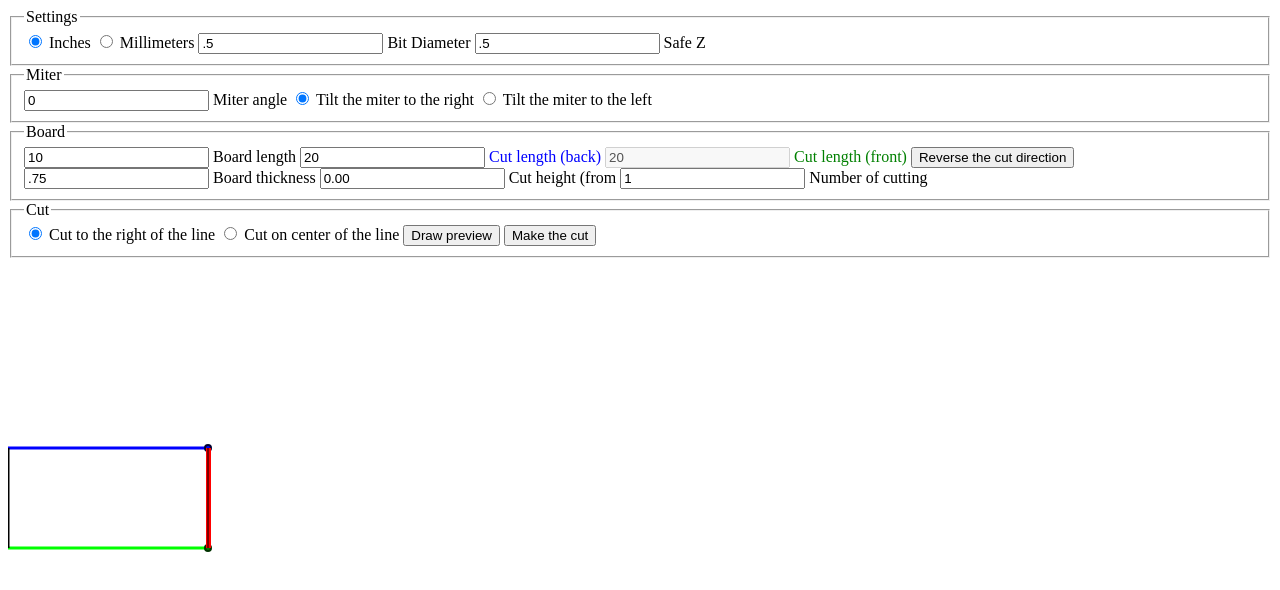
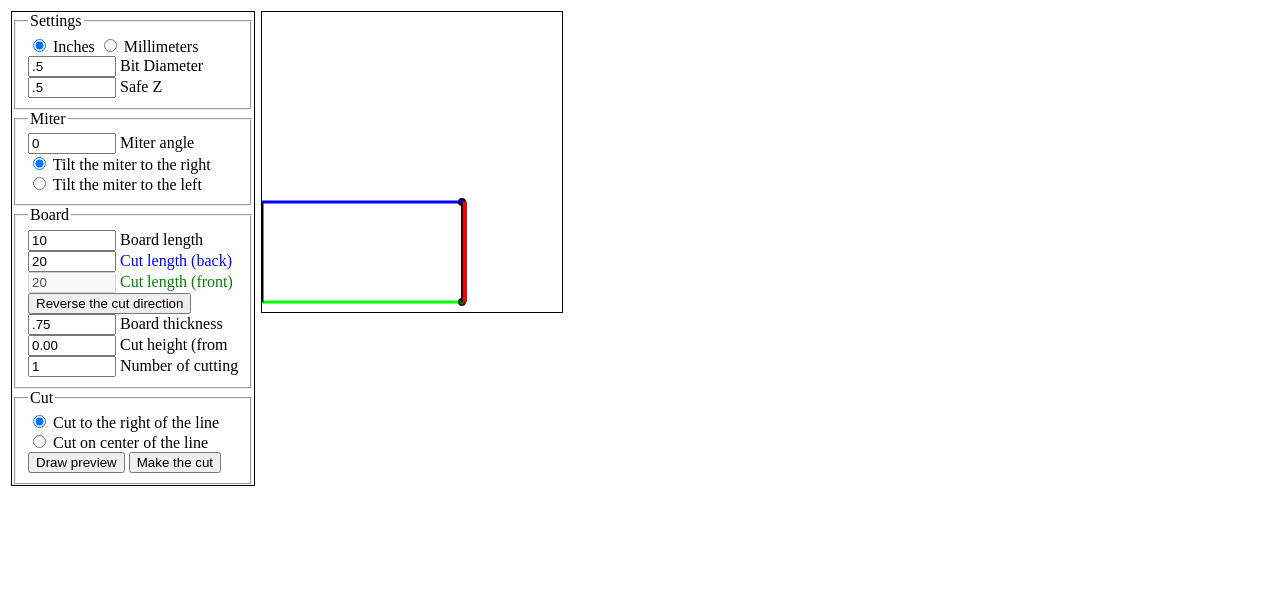
Before and after one commit to stevenrhaggerty/handibot-chopsaw, a plain HTML site: page index.html in a window 1280 px wide. Drawn offline with Linux system fonts and the light colour scheme.

Commit message:
THe mitter can be placed on the right of the cut. The design is started.

```diff
--- a/chop.js
+++ b/chop.js
@@ -22,24 +22,27 @@ function convertMmToIn(millimeters) {
 }
 
 function draw() {
-    var itp = 0;  //Inch To Pixel
+    var vtp = 0;  //Value To Pixel
     var bottom = 290; //To have the y go up and (0,0) is in the bottom left corner
     var xFront, yFront, xBack, yBack;
-    if( document.getElementById("unit_in").checked == true)
-        itp = inToPx;
+    var halfBit;  //The half of the bit diameter
+    var distanceCutBit = 0;
+
+    if(document.getElementById("unit_in").checked == true)
+        vtp = inToPx;
     else
-        itp = convertMmToIn(inToPx);
+        vtp = convertMmToIn(inToPx);
 
     if(cutBack)
         calculateFrontLength();
     else
         calculateBackLength();
 
-    //TODO: décaller si centrer ou à drotie
-    xFront = parseFloat(frontLength.value) * itp;
+    xFront = parseFloat(frontLength.value) * vtp;
     yFront = bottom;
-    xBack = parseFloat(backLength.value) * itp;
-    yBack = bottom - (parseFloat(boardLength.value) * itp);
+    xBack = parseFloat(backLength.value) * vtp;
+    yBack = bottom - (parseFloat(boardLength.value) * vtp);
+    halfBit = (parseFloat(bitDiameter.value)) / 2 * vtp;
 
     ctx.clearRect ( 0 , 0 , canvas.width, canvas.height );
 
@@ -84,14 +87,12 @@ function draw() {
     //Drawing the mitter
     ctx.beginPath();
     if(document.getElementById("cut_pos_right").checked == true) {
-        ctx.moveTo((parseFloat(bitDiameter.value)) + xBack, yBack);
-        ctx.lineTo((parseFloat(bitDiameter.value)) + xFront, yFront);
+        //No need to mutiply by vtp, halfBit is already converted
+        distanceCutBit = halfBit / Math.cos(parseFloat(angle.value) * Math.PI / 180);
     }
-    else {
-        ctx.moveTo(xBack, yBack);
-        ctx.lineTo(xFront, yFront);
-    }
-    ctx.lineWidth = parseFloat(bitDiameter.value) * itp;
+    ctx.moveTo(xBack + distanceCutBit, yBack);
+    ctx.lineTo(xFront + distanceCutBit, yFront);
+    ctx.lineWidth = parseFloat(bitDiameter.value) * vtp;
     ctx.strokeStyle = "#FF0000";
     ctx.stroke();
 
@@ -99,7 +100,7 @@ function draw() {
     ctx.beginPath();
     ctx.moveTo(xBack, yBack);
     ctx.lineTo(xFront, yFront);
-    ctx.lineWidth = 1;
+    ctx.lineWidth = 2;
     ctx.strokeStyle = "#000000";
     ctx.stroke();
 }
--- a/index.html
+++ b/index.html
@@ -6,6 +6,9 @@
     <style type="text/css">
         .blue { color : blue; }
         .green { color : green; }
+        input[type="text"] { width : 80px; }
+        canvas { border : 1px solid black; margin : 3px; }
+        form { float : left; border : 1px solid black; margin : 3px; }
     </style>
     <title>Chop Saw App</title>
 </head>
@@ -17,8 +20,10 @@
             <label for="unit_in">Inches</label>
             <input id="unit_mm" type="radio" name="unit" value="mm" />
             <label for="unit_mm">Millimeters</label>
+            <br />
             <input id="bit_diameter" type="text" name="bit_diameter" value=".5" />
             <label for="bit_diameter">Bit Diameter</label>
+            <br />
             <input id="safe_z" type="text" name="safe_z" value=".5" />
             <label for="safe_z">Safe Z</label>
         </fieldset>
@@ -26,8 +31,10 @@
             <legend>Miter</legend>
             <input id="angle" type="text" name="angle" value="0" />
             <label for="angle">Miter angle</label>
+            <br />
             <input id="tilt_right" type="radio" name="tilt" value="right" checked />
             <label for="tilt_right">Tilt the miter to the right</label>
+            <br />
             <input id="tilt_left" type="radio" name="tilt" value="left" />
             <label for="tilt_left">Tilt the miter to the left</label>
         </fieldset>
@@ -35,15 +42,21 @@
             <legend>Board</legend>
             <input id="board_length" type="text" name="board_length" value="10" />
             <label for="board_length">Board length</label>
+            <br />
             <input id="back_length" type="text" name="back_length" value="20" />
             <label class="blue" for="back_length">Cut length (back)</label>
+            <br />
             <input id="front_length" type="text" name="front_length" value="20" />
             <label class="green" for="front_length">Cut length (front)</label>
+            <br />
             <button id="reverse" type="button">Reverse the cut direction</button>
+            <br />
             <input id="board_thickness" type="text" name="board_thickness" value=".75" />
             <label for="board_thickness">Board thickness</label>
+            <br />
             <input id="cut_height" type="text" name="cut_height" value="0.00" />
             <label for="cut_height">Cut height (from</label>
+            <br />
             <input id="cut_number" type="text" name="cut_number" value="1" />
             <label for="cut_number">Number of cutting</label>
         </fieldset>
@@ -51,8 +64,10 @@
             <legend>Cut</legend>
             <input id="cut_pos_right" type="radio" name="cut_pos" value="right" checked />
             <label for="cut_pos_right">Cut to the right of the line</label>
+            <br />
             <input id="cut_pos_center" type="radio" name="cut_pos" value="center" />
             <label for="cut_pos_center">Cut on center of the line</label>
+            <br />
             <button id="draw" type="button">Draw preview</button>
             <button id="make" type="button">Make the cut</button>
         </fieldset>
```
